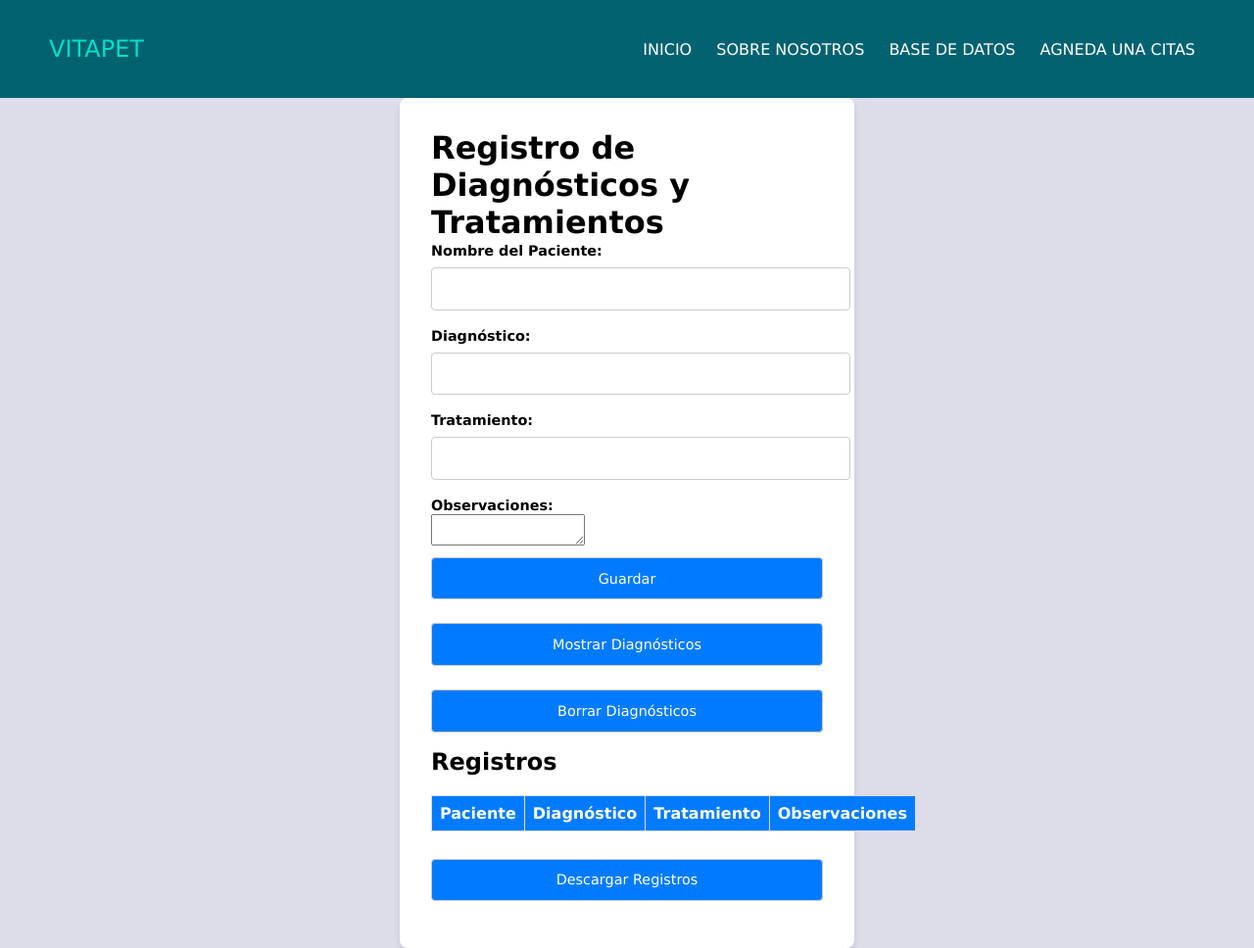
After one commit to Ulises-Mt/veterinaria, a Flask app: page /diagnostico in a window 1280 px wide. The commit adds this page. Shown: the whole page at 98% size. Run offline with Flask 3, Linux system fonts and the light colour scheme; lists and menus that the app fills with data are empty.

Commit message:
diagnosticos

```diff
--- a/app/main.py
+++ b/app/main.py
@@ -22,5 +22,15 @@ def registro():
 def base_datos():
     return render_template('base-datos.html')
 
+#ruta para la pagina de agendar cita
+@app.route('/citas')
+def citas():
+    return render_template('citas.html')
+
+#ruta para la pagina de agendar cita
+@app.route('/diagnostico', endpoint='diagnostico')
+def diagnostico():
+    return render_template('diagnostico.html')
+
 if __name__ == '__main__':
     app.run(debug=True)
--- a/app/static/css/style.css
+++ b/app/static/css/style.css
@@ -379,7 +379,7 @@ button:hover {
 
 /* Estilo de agendar citas */
 
-#agenda-cita{
+#diagnosticar{
     font-family: 'Roboto', sans-serif;
     background-color: #f4f4f9;
     margin: 0;
@@ -427,3 +427,44 @@ button
     border-radius: 4px;
     font-size: 0.9rem;
 }
+
+/* Diagnosticos */
+
+#diagnostico-form{
+    font-family: 'Roboto', sans-serif;
+    background-color: #ddddea;
+    margin: 0;
+    padding: 0;
+    display: flex;
+    justify-content: center;
+    align-items: center;
+    height: 90%;
+    flex-direction: column;
+}
+
+.estilo-diagnostico{
+    background-color: white;
+    padding: 2rem;
+    border-radius: 8px;
+    box-shadow: 0 4px 6px rgba(0, 0, 0, 0.1);
+    width: 100%;
+    max-width: 400px;
+}
+
+#diagnostico-form label{
+    font-size: 0.9rem;
+    font-weight: bold;
+    margin-bottom: 0.3rem;
+}
+
+#diagnostico-form input,
+button
+{
+    width: 100%;
+    padding: 0.8rem;
+    margin-top: 0.5rem;
+    margin-bottom: 1rem;
+    border: 1px solid #ccc;
+    border-radius: 4px;
+    font-size: 0.9rem;
+}
--- /dev/null
+++ b/app/static/js/tercerscript.js
@@ -0,0 +1,70 @@
+document.addEventListener('DOMContentLoaded', () => {
+    const formulario = document.getElementById('diagnostico-form');
+    const tablaRegistros = document.getElementById('tabla-registros');
+    const botonDescargar = document.getElementById('boton-descargar');
+    const botonMostrar = document.getElementById('boton-mostrar');
+    const botonBorrar = document.getElementById('boton-borrar');
+    let registros = [];
+
+    // Función para agregar un registro
+    formulario.addEventListener('submit', (e) => {
+        e.preventDefault();
+        const nombrePaciente = document.getElementById('nombre-paciente').value;
+        const diagnostico = document.getElementById('diagnostico').value;
+        const tratamiento = document.getElementById('tratamiento').value;
+        const observaciones = document.getElementById('observaciones').value;
+
+        const registro = { nombrePaciente, diagnostico, tratamiento, observaciones };
+        registros.push(registro);
+        formulario.reset();
+    });
+
+    // Mostrar registros en la tabla
+    botonMostrar.addEventListener('click', () => {
+        actualizarTabla();
+    });
+
+    // Actualizar tabla
+    function actualizarTabla() {
+        tablaRegistros.innerHTML = '';
+        if (registros.length === 0) {
+            const filaVacia = document.createElement('tr');
+            filaVacia.innerHTML = `
+                <td colspan="4" style="text-align: center;">No hay registros disponibles</td>
+            `;
+            tablaRegistros.appendChild(filaVacia);
+        } else {
+            registros.forEach((registro) => {
+                const fila = document.createElement('tr');
+                fila.innerHTML = `
+                    <td>${registro.nombrePaciente}</td>
+                    <td>${registro.diagnostico}</td>
+                    <td>${registro.tratamiento}</td>
+                    <td>${registro.observaciones}</td>
+                `;
+                tablaRegistros.appendChild(fila);
+            });
+        }
+    }
+
+    // Borrar todos los registros
+    botonBorrar.addEventListener('click', () => {
+        if (confirm("¿Estás seguro de que deseas borrar todos los registros?")) {
+            registros = [];
+            actualizarTabla();
+        }
+    });
+
+    // Descargar registros como CSV
+    botonDescargar.addEventListener('click', () => {
+        const contenidoCSV = "data:text/csv;charset=utf-8,"
+            + registros.map(r => Object.values(r).join(",")).join("\n");
+        const uriCodificada = encodeURI(contenidoCSV);
+        const enlace = document.createElement('a');
+        enlace.setAttribute('href', uriCodificada);
+        enlace.setAttribute('download', 'registros.csv');
+        document.body.appendChild(enlace);
+        enlace.click();
+        document.body.removeChild(enlace);
+    });
+});
--- a/app/templates/base-datos.html
+++ b/app/templates/base-datos.html
@@ -17,7 +17,8 @@
         <nav class="menu">
             <a href="{{ url_for('home') }}">Inicio</a>
             <a href="{{ url_for('sobre_nosotros') }}">Sobre Nosotros</a>
-            <a href="{{ url_for('citas') }}">Agenda una cita</a>
+            <a href="{{ url_for('citas') }}">Ir a citas</a>
+            <a href="{{ url_for('diagnostico') }}">Diagnostico</a>
             <label for="check" class="esconder-menu">
                 &#215
             </label>
--- a/app/templates/citas.html
+++ b/app/templates/citas.html
@@ -19,13 +19,14 @@
             <a href="{{ url_for('home') }}">Inicio</a>
             <a href="{{ url_for('sobre_nosotros') }}">Sobre Nosotros</a>
             <a href="{{ url_for('base_datos') }}">Base de Datos</a>
+            <a href="{{ url_for('diagnostico') }}">Diagnostico</a>
             <label for="check" class="esconder-menu">
                 &#215
             </label>
         </nav>
     </header>
 
-    <section id="agenda-cita">
+    <section id="diagnosticar">
         <form id="cita-form">
          <h6>Agenda una cita</h6>
             <div>
--- /dev/null
+++ b/app/templates/diagnostico.html
@@ -0,0 +1,78 @@
+<!DOCTYPE html>
+<html>
+<head>
+    <meta charset="UTF-8">
+    <meta name="viewport" content="width=device-width, initial-scale=1.0">
+
+    <script  src="../static/js/tercerscript.js" defer></script>
+    <link rel="stylesheet" href="../static/css/style.css">
+    <title>VitaPet</title>
+</head>
+<body>
+
+    <header>
+        <h2 class="logo">VitaPet</h2>
+        <input type="checkbox" id="check">
+        <label for="check" class="mostrar-menu">
+            &#8801
+        </label>
+        <nav class="menu">
+            <a href="{{ url_for('home') }}">Inicio</a>
+            <a href="{{ url_for('sobre_nosotros') }}">Sobre Nosotros</a>
+            <a href="{{ url_for('base_datos') }}">Base de Datos</a>
+            <a href="{{ url_for('citas') }}">Agneda una citas</a>
+            <label for="check" class="esconder-menu">
+                &#215
+            </label>
+        </nav>
+    </header>
+
+    <form id="diagnostico-form">
+        <div class="estilo-diagnostico">
+            <h1>Registro de Diagnósticos y Tratamientos</h1>
+
+            <!-- Inputs para registrar diagnósticos -->
+            <div id="formulario-diagnostico">
+                <label for="nombre-paciente">Nombre del Paciente:</label>
+                <input type="text" id="nombre-paciente" required>
+
+                <label for="diagnostico">Diagnóstico:</label>
+                <input type="text" id="diagnostico" required>
+
+                <label for="tratamiento">Tratamiento:</label>
+                <input type="text" id="tratamiento" required>
+
+                <label for="observaciones">Observaciones:</label><br>
+                <textarea id="observaciones"></textarea>
+
+                <button type="submit">Guardar</button>
+            </div>
+
+            <div class="botones-acciones">
+                <button type="button" id="boton-mostrar">Mostrar Diagnósticos</button>
+                <button type="button" id="boton-borrar">Borrar Diagnósticos</button>
+            </div>
+
+            <!-- Tabla para mostrar los datos -->
+            <h2>Registros</h2>
+            <table>
+                <thead>
+                    <tr>
+                        <th>Paciente</th>
+                        <th>Diagnóstico</th>
+                        <th>Tratamiento</th>
+                        <th>Observaciones</th>
+                    </tr>
+                </thead>
+                <tbody id="tabla-registros">
+                    <!-- Registros dinámicos aquí -->
+                </tbody>
+            </table>
+
+            <button type="button" id="boton-descargar">Descargar Registros</button>
+        </div>
+    </form>
+
+    <script src="/static/script.js"></script>
+</body>
+</html>
--- a/app/templates/index.html
+++ b/app/templates/index.html
@@ -15,9 +15,10 @@
             &#8801
         </label>
         <nav class="menu">
-            <a href="{{ url_for('citas') }}">Agenda una cita</a>
+            <a href="{{ url_for('citas') }}">Agenda una citas</a>
             <a href="{{ url_for('sobre_nosotros') }}">Sobre Nosotros</a>
             <a href="{{ url_for('base_datos') }}">Base de Datos</a>
+            <a href="{{ url_for('diagnostico') }}">Diagnostico</a>
             <label for="check" class="esconder-menu">
                 &#215
             </label>
--- a/app/templates/registro.html
+++ b/app/templates/registro.html
@@ -22,7 +22,8 @@
             <a href="{{ url_for('home') }}">Inicio</a>
             <a href="{{ url_for('sobre_nosotros') }}">Sobre Nosotros</a>
             <a href="{{ url_for('base_datos') }}">Base de Datos</a>
-            <a href="{{ url_for('citasa') }}">Agenda una cita</a>
+            <a href="{{ url_for('citas') }}">Agenda una citas</a>
+            <a href="{{ url_for('diagnostico') }}">Diagnostico</a>
             <label for="check" class="esconder-menu">
                 &#215
             </label>
--- a/app/templates/sobre-nosotros.html
+++ b/app/templates/sobre-nosotros.html
@@ -16,8 +16,9 @@
         </label>
         <nav class="menu">
             <a href="{{ url_for('home') }}">Inicio</a>
-            <a href="{{ url_for('citas') }}">Agenda una cita</a>
+            <a href="{{ url_for('citas') }}">Agenda una citas</a>
             <a href="{{ url_for('base_datos') }}">Base de Datos</a>
+            <a href="{{ url_for('diagnostico') }}">Diagnostico</a>
             <label for="check" class="esconder-menu">
                 &#215
             </label>
```
